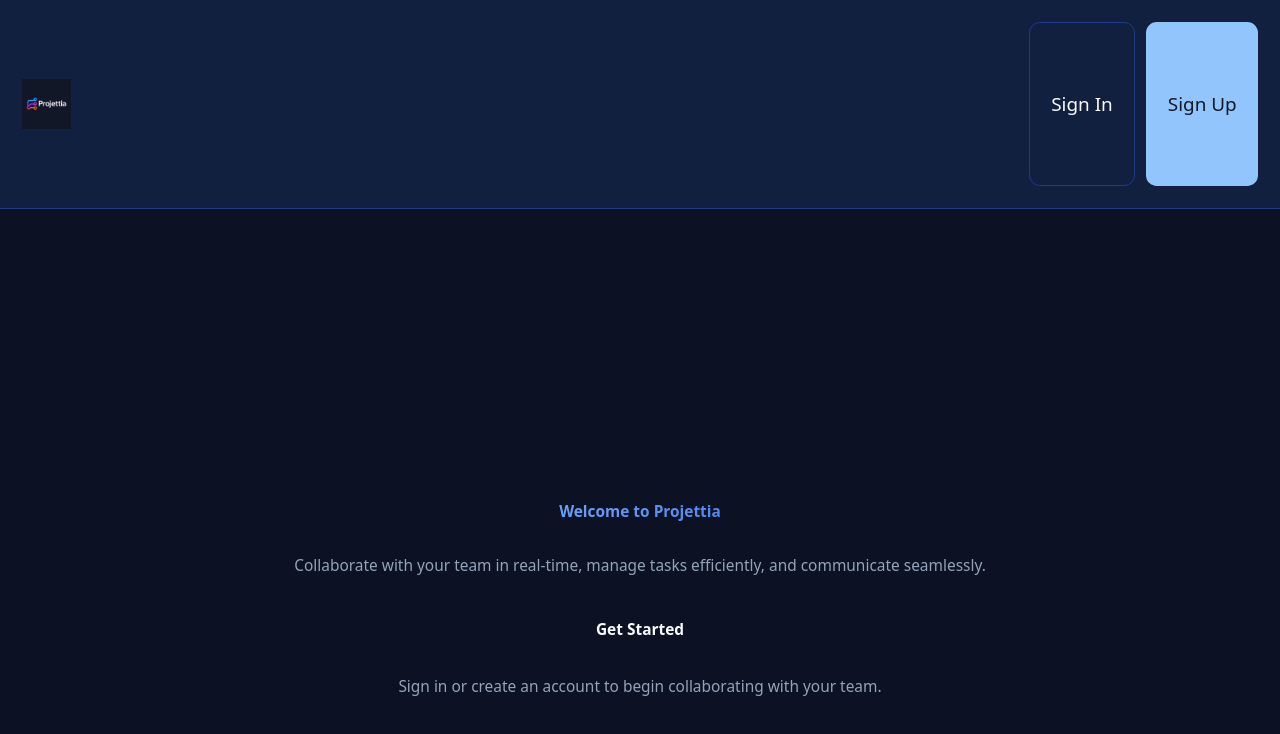
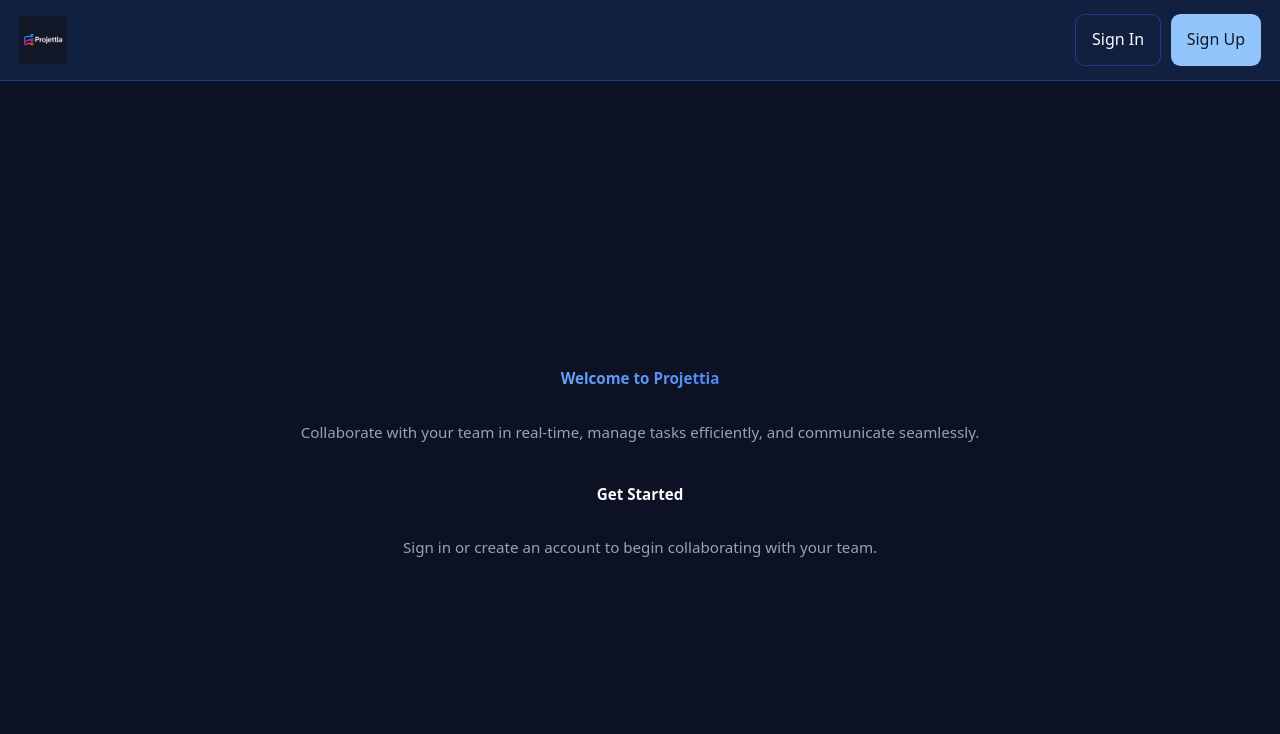
Before and after one commit to crisky94/projettia, a Next.js app: page / in a window 1280 px wide. Shown: the top 734 px of the page. Built offline with nearby package versions, Linux system fonts and the light colour scheme; no server answers.

Commit message:
refactor: adjust card and font sizes for improved mobile responsiveness and visibility

```diff
--- a/app/globals.css
+++ b/app/globals.css
@@ -77,8 +77,8 @@
 }
 
 html {
-  /* Moderately increased base font size for better visibility */
-  font-size: 16px;
+  /* Mobile first font size */
+  font-size: 14px;
   /* Prevent iOS zoom on input focus */
   -webkit-text-size-adjust: 100%;
   /* Smooth scrolling */
@@ -93,40 +93,40 @@ html {
   overflow-x: hidden;
 }
 
-/* Responsive font scaling - Balanced scaling for better deployment visibility */
+/* Responsive font scaling - mobile first */
 @media (min-width: 480px) {
+  html {
+    font-size: 15px;
+  }
+}
+
+@media (min-width: 640px) {
+  html {
+    font-size: 16px;
+  }
+}
+
+@media (min-width: 768px) {
   html {
     font-size: 17px;
   }
 }
 
-@media (min-width: 640px) {
+@media (min-width: 1024px) {
   html {
     font-size: 18px;
   }
 }
 
-@media (min-width: 768px) {
+@media (min-width: 1280px) {
   html {
     font-size: 19px;
   }
 }
 
-@media (min-width: 1024px) {
+@media (min-width: 1536px) {
   html {
     font-size: 20px;
-  }
-}
-
-@media (min-width: 1280px) {
-  html {
-    font-size: 21px;
-  }
-}
-
-@media (min-width: 1536px) {
-  html {
-    font-size: 22px;
   }
 }
 
@@ -445,12 +445,12 @@ a {
   .card-professional {
     background-color: rgb(var(--card));
     border: 1px solid rgb(var(--border));
-    border-radius: 12px;
-    /* Larger radius for better appearance */
+    border-radius: 8px;
+    /* Smaller radius for mobile */
     box-shadow: var(--shadow-sm);
     transition: all 0.2s ease;
-    padding: 1.5rem;
-    /* Increased padding */
+    padding: 0.75rem;
+    /* Mobile padding */
   }
 
   .card-professional:hover {
@@ -462,14 +462,14 @@ a {
   @media (min-width: 768px) {
     .card-professional {
       border-radius: 12px;
+      padding: 1rem;
     }
   }
 
   /* Desktop card styling */
   @media (min-width: 1024px) {
     .card-professional {
-      padding: 2rem;
-      border-radius: 16px;
+      padding: 1.5rem;
     }
   }
 
@@ -477,17 +477,17 @@ a {
     background-color: rgb(var(--primary));
     color: rgb(var(--primary-foreground));
     border: none;
-    border-radius: 8px;
-    /* Increased radius for better appearance */
-    padding: 0.75rem 1rem;
-    /* Increased padding */
-    font-weight: 600;
-    font-size: 1rem;
-    /* Larger font size */
+    border-radius: 6px;
+    /* Smaller radius for mobile */
+    padding: 0.5rem 0.75rem;
+    /* Mobile padding */
+    font-weight: 500;
+    font-size: 0.875rem;
+    /* Mobile font size */
     box-shadow: var(--shadow-sm);
     transition: all 0.2s ease;
-    min-height: 48px;
-    /* Larger touch target */
+    min-height: 44px;
+    /* Touch target */
   }
 
   .button-professional:hover {
@@ -518,16 +518,16 @@ a {
   .input-professional {
     background-color: rgb(var(--card));
     border: 1px solid rgb(var(--border));
-    border-radius: 8px;
-    /* Increased radius */
-    padding: 0.875rem;
-    /* Larger padding */
-    font-size: 1rem;
-    /* Larger font size */
+    border-radius: 6px;
+    /* Smaller radius for mobile */
+    padding: 0.625rem;
+    /* Mobile padding */
+    font-size: 0.875rem;
+    /* Mobile font size */
     color: rgb(var(--foreground));
     transition: all 0.2s ease;
-    min-height: 48px;
-    /* Larger touch target */
+    min-height: 44px;
+    /* Touch target */
   }
 
   .input-professional:focus {
@@ -776,7 +776,7 @@ a {
   }
 
   /* TaskBoard card minimum and maximum sizes for better space utilization */
-  .task-board-container {
+  .task-board-container .card-professional {
     min-width: 280px !important;
     max-width: 900px !important;
     min-height: 180px !important;
@@ -1039,319 +1039,3 @@ a {
     padding: 1rem;
   }
 }
-
-/* Ultra-wide screen optimizations for task boards */
-@media (min-width: 1920px) {
-
-  /* Centered task board with better distribution */
-  .task-board-container {
-    padding-left: 2rem;
-    padding-right: 2rem;
-  }
-
-  /* Optimize grid gaps for ultra-wide */
-  .grid {
-    gap: 1.5rem;
-  }
-
-  /* Better font scaling on very large screens */
-  html {
-    font-size: 17px;
-  }
-
-  /* Center content better */
-  .max-w-7xl {
-    max-width: 90rem;
-    /* Increased from default 80rem */
-  }
-}
-
-@media (min-width: 2560px) {
-
-  /* 4K+ screen optimizations */
-  .task-board-container {
-    padding-left: 3rem;
-    padding-right: 3rem;
-  }
-
-  /* Larger gaps for 4K screens */
-  .grid {
-    gap: 2rem;
-  }
-
-  /* Scale fonts appropriately for 4K */
-  html {
-    font-size: 18px;
-  }
-
-  /* Ensure task cards don't get too small */
-  .card-professional {
-    min-width: 280px;
-  }
-
-  /* Better centering for 4K */
-  .max-w-7xl {
-    max-width: 100rem;
-  }
-}
-
-@media (min-width: 3840px) {
-
-  /* 4K+ ultra-wide optimizations */
-  html {
-    font-size: 20px;
-  }
-
-  .task-board-container {
-    padding-left: 4rem;
-    padding-right: 4rem;
-  }
-
-  /* Maximum comfortable gaps */
-  .grid {
-    gap: 2.5rem;
-  }
-
-  /* Prevent cards from being too small on massive screens */
-  .card-professional {
-    min-width: 320px;
-  }
-
-  /* Ultra-wide centering */
-  .max-w-7xl {
-    max-width: 110rem;
-  }
-}
-
-/* Task board specific centering optimizations */
-.task-board-container {
-  margin: 0 auto;
-}
-
-/* Grid centering improvements */
-.grid.justify-items-center>* {
-  max-width: 100%;
-  width: 100%;
-}
-
-/* Production deployment optimizations for Render - FINAL BALANCED VERSION */
-@media screen {
-  body {
-    min-height: 100vh;
-    font-size: 1.05em !important;
-    /* Slightly increased for Render deployment */
-    zoom: 1.03 !important;
-    /* Minimal zoom for better visibility */
-    line-height: 1.5 !important;
-  }
-
-  /* Optimal visibility in production environment */
-  .task-board-container {
-    zoom: 1.05 !important;
-    /* Subtle increase for better visibility */
-    transform: scale(1.0) !important;
-    transform-origin: center center;
-  }
-
-  /* Balanced interactive elements for production */
-  button,
-  .button-professional,
-  input,
-  .input-professional {
-    transform: scale(1.0) !important;
-    /* Normal scale for better proportions */
-    padding: 0.5rem 1rem !important;
-    font-size: 1.0em !important;
-    min-height: 40px !important;
-  }
-
-  /* Normal card sizes for production */
-  .card-professional {
-    transform: scale(1.0) !important;
-    /* Normal scale */
-    margin: 0.25rem !important;
-    min-height: 200px !important;
-    /* Good height */
-    padding: 1.25rem !important;
-    /* Normal padding */
-  }
-
-  /* Normal task and sprint card improvements */
-  [data-testid*="task"],
-  [class*="task"],
-  [class*="sprint"],
-  .rounded-xl,
-  .rounded-lg {
-    min-height: 180px !important;
-    padding: 1rem !important;
-    font-size: 1.0em !important;
-    transform: scale(1.0) !important;
-  }
-
-  /* Normal headers and titles */
-  h1,
-  h2,
-  h3,
-  h4,
-  h5,
-  h6 {
-    font-size: 1.1em !important;
-    transform: scale(1.0) !important;
-    line-height: 1.4 !important;
-  }
-}
-
-/* Normal card improvements - Balanced targeting for Render deployment */
-[class*="rounded"],
-[class*="card"],
-[class*="border"] {
-  min-height: 160px !important;
-  padding: 1rem !important;
-  font-size: 1.0em !important;
-}
-
-/* Target TaskBoard and SprintManager with normal improvements */
-.bg-amber-50,
-.bg-blue-50,
-.bg-green-50,
-.border-amber-200,
-.border-blue-200,
-.border-green-200 {
-  min-height: 180px !important;
-  padding: 1.25rem !important;
-  transform: scale(1.0) !important;
-}
-
-/* Normal text size improvements */
-.font-semibold,
-.font-bold,
-.text-sm,
-.text-base,
-.text-lg {
-  font-size: 1.0em !important;
-  line-height: 1.4 !important;
-}
-
-/* Task-board container - NORMALIZED SCALING */
-.task-board-container .card-professional {
-  min-height: 200px !important;
-  /* Normal height */
-  padding: 1.25rem !important;
-  /* Normal padding */
-  font-size: 1.0em !important;
-  /* Normal text size */
-  transform: scale(1.0) !important;
-}
-
-.task-board-container h1,
-.task-board-container h2,
-.task-board-container h3,
-.task-board-container h4 {
-  font-size: 1.1em !important;
-  /* Slightly larger headers */
-  line-height: 1.4 !important;
-  transform: scale(1.0) !important;
-}
-
-.task-board-container .grid {
-  gap: 1.25rem !important;
-  /* Normal gap */
-}
-
-.task-board-container button {
-  padding: 0.5rem 1rem !important;
-  /* Normal button padding */
-  font-size: 1.0em !important;
-  /* Normal button text */
-  min-height: 40px !important;
-  /* Normal button height */
-  transform: scale(1.0) !important;
-}
-
-.task-board-container input,
-.task-board-container textarea,
-.task-board-container select {
-  padding: 0.75rem !important;
-  /* Normal input padding */
-  font-size: 1.0em !important;
-  /* Normal input text */
-  min-height: 44px !important;
-  /* Standard input height */
-}
-
-/* Normalize status badges and avatar elements */
-.bg-amber-200,
-.bg-blue-200,
-.bg-green-100,
-.text-amber-600,
-.text-blue-600,
-.text-green-600 {
-  font-size: 0.875rem !important;
-  padding: 0.375rem 0.75rem !important;
-  border-radius: 9999px !important;
-  transform: scale(1.0) !important;
-}
-
-/* Normalize avatar circles and user elements */
-.rounded-full,
-[class*="rounded-full"] {
-  width: auto !important;
-  height: auto !important;
-  transform: scale(1.0) !important;
-  font-size: 0.875rem !important;
-}
-
-/* Fix oversized circular elements */
-.w-8,
-.h-8,
-.w-10,
-.h-10,
-.w-12,
-.h-12 {
-  transform: scale(0.85) !important;
-}
-
-/* Normalize member name display */
-.text-sm {
-  font-size: 0.875rem !important;
-  transform: scale(1.0) !important;
-}
-
-/* Dashboard and project cards optimization for Render */
-.dashboard-container,
-.project-card,
-[class*="dashboard"] {
-  transform: scale(1.0) !important;
-  padding: 1.5rem !important;
-  margin: 0.5rem !important;
-}
-
-/* Main dashboard layout optimization */
-.container,
-.max-w-7xl,
-.mx-auto {
-  padding: 1rem 1.5rem !important;
-  transform: scale(1.0) !important;
-}
-
-/* Navigation and header elements */
-.navbar,
-.header,
-[class*="nav"] {
-  padding: 0.75rem 1.25rem !important;
-  font-size: 1.0em !important;
-  transform: scale(1.0) !important;
-}
-
-/* Project title and description styling */
-.project-title {
-  font-size: 1.25em !important;
-  font-weight: 600 !important;
-  line-height: 1.4 !important;
-}
-
-/* Project stats (tasks, members) styling */
-.project-stats {
-  font-size: 0.875rem !important;
-  opacity: 0.8;
-}
```
Also changed, not shown: app/components/projects/TaskBoard.jsx (+27 -27 lines).
